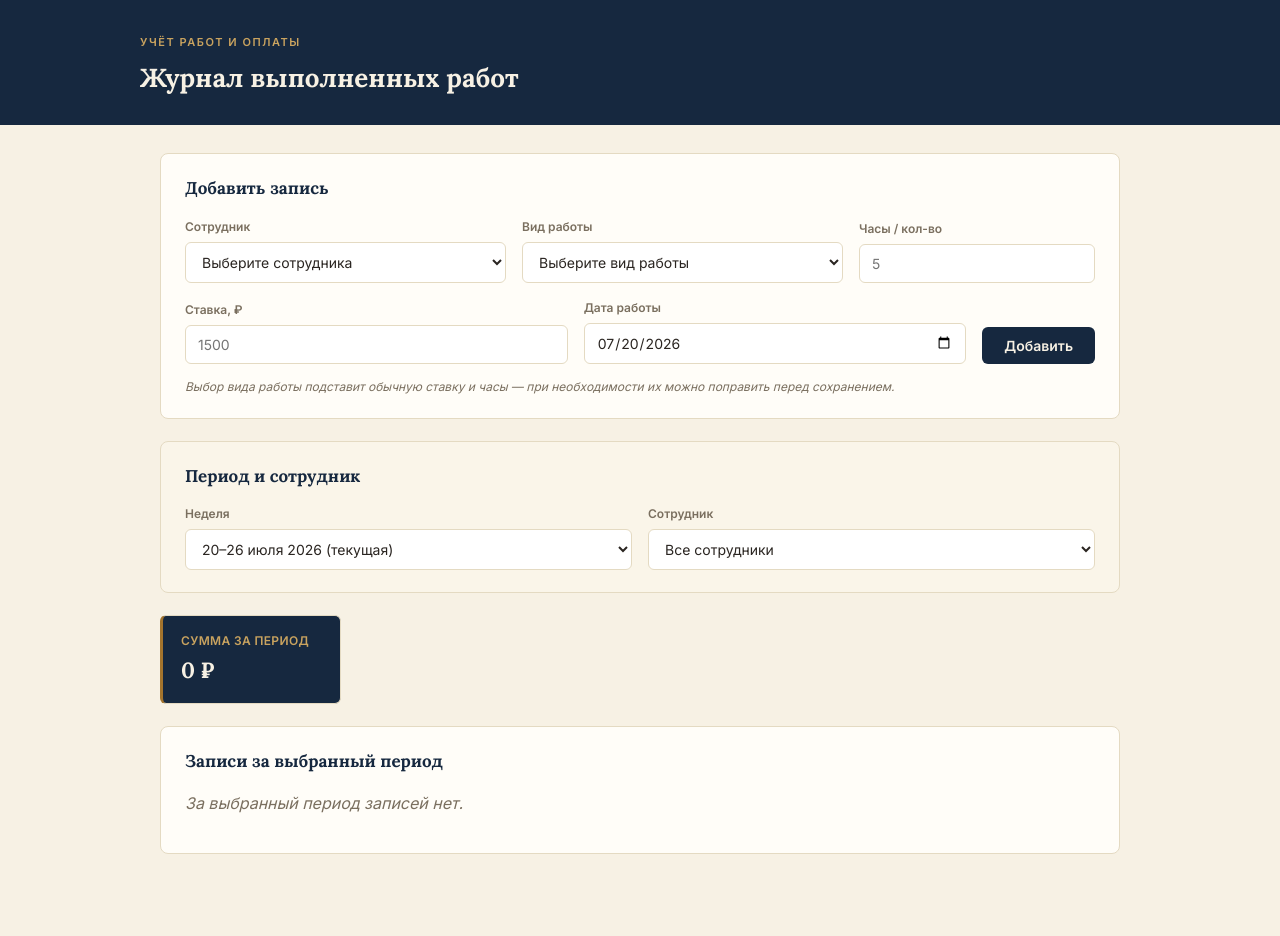
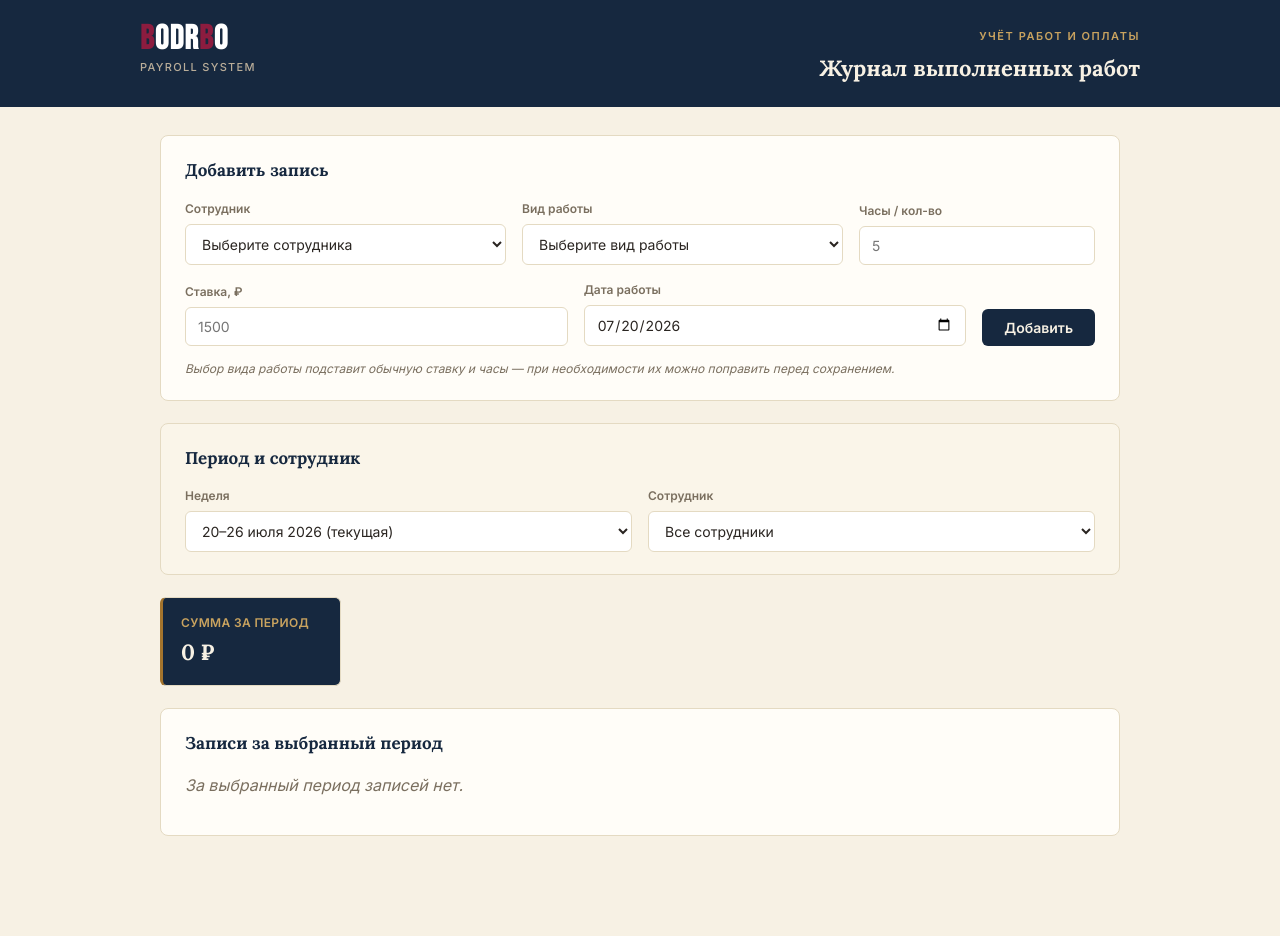
Before and after one commit to bodrbo/-, a Flask app: page / in a window 1280 px wide. After the commit the page ends 836 px from the top, so only its background shows below. Run offline with Flask 3, Linux system fonts and the light colour scheme; data that the repository does not hold is empty.

Commit message:
Add files via upload

```diff
--- a/static/style.css
+++ b/static/style.css
@@ -1,9 +1,10 @@
-@import url('https://fonts.googleapis.com/css2?family=Lora:wght@500;600;700&family=Inter:wght@400;500;600&display=swap');
+@import url('https://fonts.googleapis.com/css2?family=Bebas+Neue&family=Lora:wght@500;600;700&family=Inter:wght@400;500;600&display=swap');
 
 :root {
   --navy: #16283f;
   --navy-light: #24405f;
   --gold: #a3742d;
+  --burgundy: #8c1c3f;
   --cream: #f7f1e4;
   --paper: #fffdf8;
   --ink: #2a2521;
@@ -25,12 +26,39 @@ body {
 .topbar {
   background: var(--navy);
   color: var(--cream);
-  padding: 28px 20px;
+  padding: 22px 20px;
 }
 .topbar-inner {
   max-width: 1000px;
   margin: 0 auto;
+  display: flex;
+  align-items: flex-start;
+  justify-content: space-between;
+  flex-wrap: wrap;
+  gap: 14px 24px;
 }
+
+.brand { display: flex; flex-direction: column; }
+.logo-text {
+  font-family: 'Bebas Neue', sans-serif;
+  font-weight: 700;
+  font-size: 34px;
+  letter-spacing: 0.03em;
+  line-height: 1;
+  color: #ffffff;
+}
+.logo-text .mark { color: var(--burgundy); }
+.logo-sub {
+  font-family: 'Inter', sans-serif;
+  font-size: 11px;
+  font-weight: 500;
+  letter-spacing: 0.12em;
+  text-transform: uppercase;
+  color: #b9ad99;
+  margin-top: 3px;
+}
+
+.title-block { text-align: right; }
 .kicker {
   font-size: 11px;
   letter-spacing: 0.14em;
@@ -40,9 +68,14 @@ body {
 }
 .topbar h1 {
   font-family: 'Lora', serif;
-  font-size: 26px;
+  font-size: 22px;
   font-weight: 700;
   margin: 6px 0 0 0;
+}
+
+@media (max-width: 560px) {
+  .topbar-inner { flex-direction: column; }
+  .title-block { text-align: left; }
 }
 
 .wrap {
--- a/templates/index.html
+++ b/templates/index.html
@@ -10,8 +10,14 @@
 
 <header class="topbar">
   <div class="topbar-inner">
-    <span class="kicker">Учёт работ и оплаты</span>
-    <h1>Журнал выполненных работ</h1>
+    <div class="brand">
+      <div class="logo-text"><span class="mark">B</span>ODR<span class="mark">B</span>O</div>
+      <div class="logo-sub">Payroll system</div>
+    </div>
+    <div class="title-block">
+      <span class="kicker">Учёт работ и оплаты</span>
+      <h1>Журнал выполненных работ</h1>
+    </div>
   </div>
 </header>
 
```
